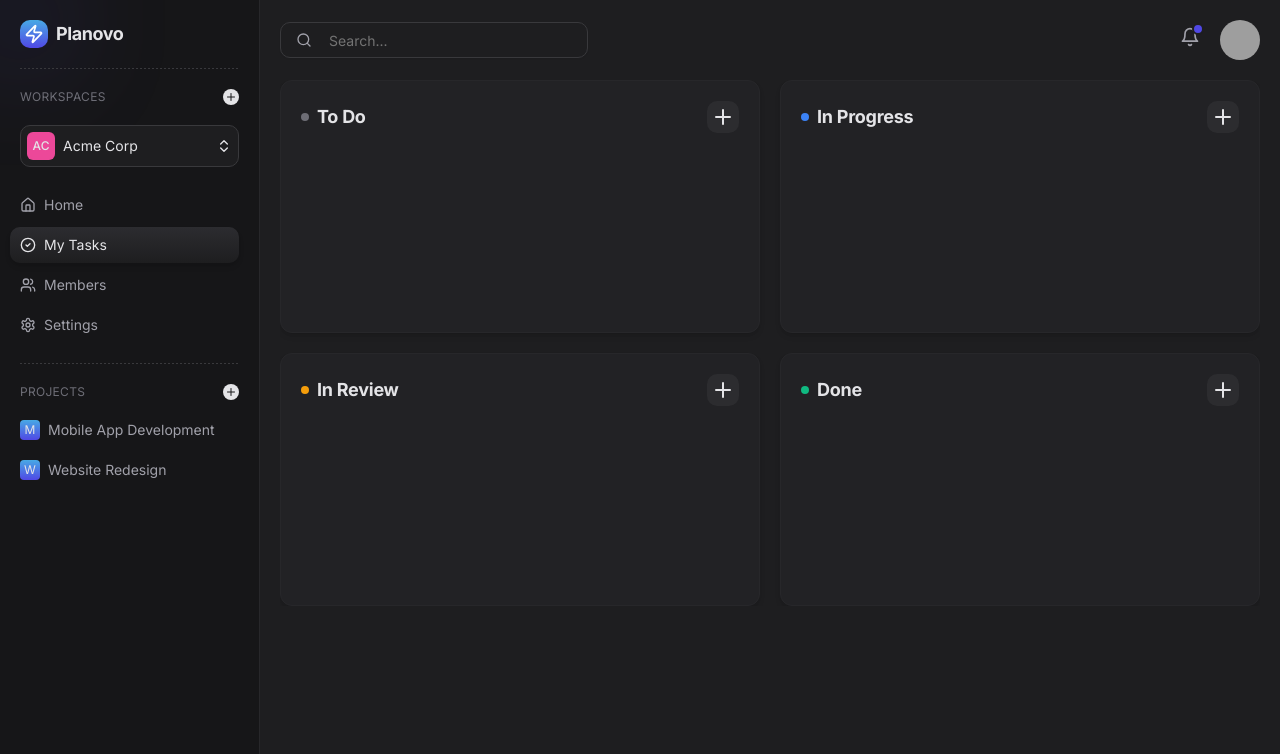
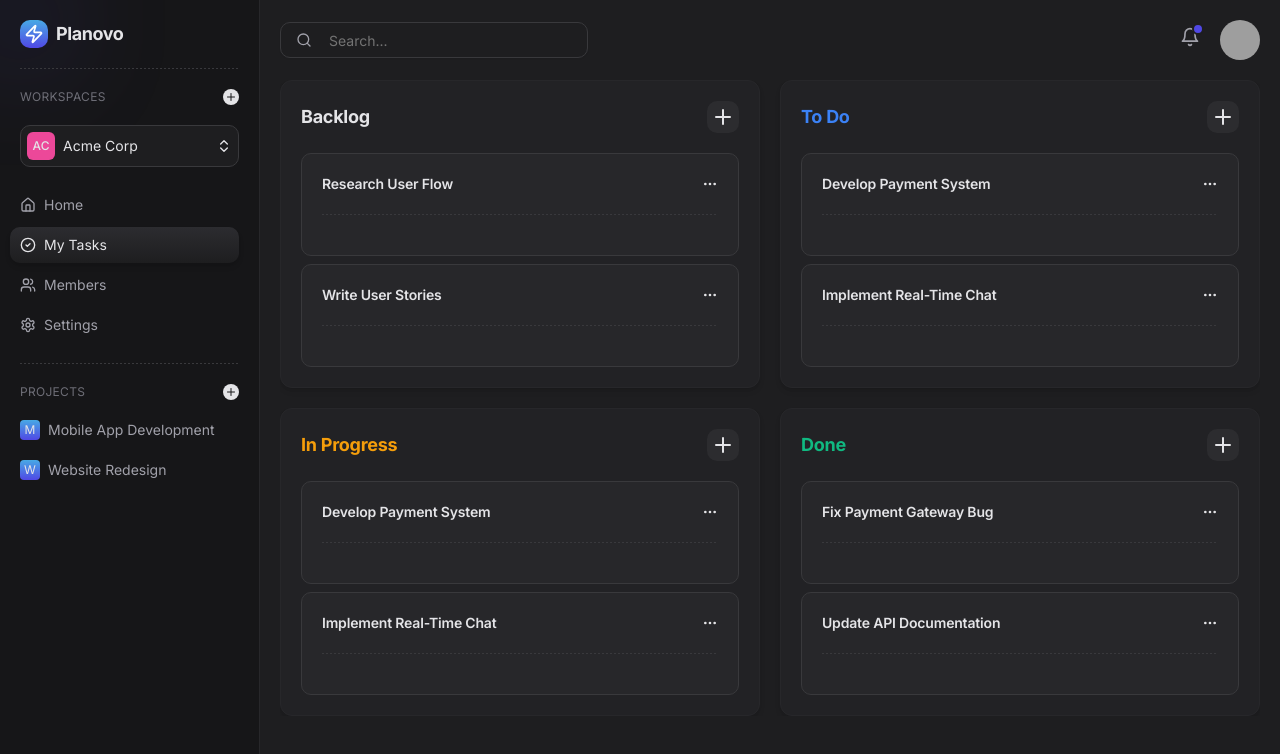
Before and after one commit to loqman1235/planovo-project-management-app, a Next.js app: page /workspaces/1/tasks in a window 1280 px wide. Shown: the top 754 px of the page. Built offline with nearby package versions, Linux system fonts and the light colour scheme; grey boxes are pictures that could not be loaded.

Commit message:
update 10 files

```diff
--- a/app/globals.css
+++ b/app/globals.css
@@ -41,7 +41,7 @@
     --sidebar-link-active-bg: 240 4% 18%;
 
     /* COLUMN TYPES */
-    --column-todo: #6e6e76;
+    --column-backlog: #a0a0a8;
     --column-inProgress: #3b82f6;
     --column-inReview: #f59e0b;
     --column-done: #10b981;
--- a/app/workspaces/[id]/tasks/_components/ColumnContainer.tsx
+++ b/app/workspaces/[id]/tasks/_components/ColumnContainer.tsx
@@ -14,55 +14,47 @@ import {
 import { Input } from "@/components/ui/input";
 import { Label } from "@/components/ui/label";
 
-import { Task } from "@/types";
+import { ColumnType, Task } from "@/types";
 import { PlusIcon } from "lucide-react";
 import { useState } from "react";
 import { TaskContainer } from "./TaskContainer";
-import { useDroppable } from "@dnd-kit/core";
-import {
-  SortableContext,
-  verticalListSortingStrategy,
-} from "@dnd-kit/sortable";
+import { useKanbanBoard } from "@/context/KanbanBoardContext";
 
 type ColumnContainerProps = {
   id: string;
   title: string;
-  type: "todo" | "inProgress" | "inReview" | "done";
-  createTask: (id: string, title: string) => void;
+  type: ColumnType;
   tasks: Task[];
 };
 
 export const ColumnContainer = ({
-  id,
+  // id,
   title,
   type,
-  createTask,
   tasks,
 }: ColumnContainerProps) => {
-  const { setNodeRef, isOver } = useDroppable({
-    id,
-  });
+  const { createTask, handleDragOver } = useKanbanBoard();
   const [open, setOpen] = useState(false);
   const [taskTitle, setTaskTitle] = useState("");
+  const isOver = false;
 
-  const columnType = {
-    todo: "bg-[var(--column-todo)]",
-    inProgress: "bg-[var(--column-inProgress)]",
-    inReview: "bg-[var(--column-inReview)]",
-    done: "bg-[var(--column-done)]",
+  const columnHeadingColor = {
+    backlog: "text-text-primary",
+    todo: "text-[var(--column-inProgress)]",
+    inProgress: "text-[var(--column-inReview)]",
+    done: "text-[var(--column-done)]",
   };
 
   return (
     <Card
-      ref={setNodeRef}
+      onDragOver={handleDragOver}
       className={`w-full min-h-[253px] ${
-        isOver && "border border-border-light"
+        isOver && "border-2 border-border-light"
       }`}
     >
       <div className="flex items-center justify-between p-5">
         <div className="flex items-center gap-2">
-          <div className={`w-2 h-2 rounded-full ${columnType[type]}`} />
-          <H4>{title}</H4>
+          <H4 className={columnHeadingColor[type]}>{title}</H4>
         </div>
         <Dialog open={open} onOpenChange={setOpen}>
           <DialogTrigger asChild>
@@ -89,7 +81,9 @@ export const ColumnContainer = ({
             <DialogFooter>
               <Button
                 onClick={() => {
-                  createTask(id, taskTitle);
+                  if (taskTitle.trim().length === 0) return;
+
+                  createTask(taskTitle);
                   setTaskTitle("");
                   setOpen(false);
                 }}
@@ -102,14 +96,9 @@ export const ColumnContainer = ({
       </div>
 
       <CardContent className="flex flex-col gap-2">
-        <SortableContext
-          items={tasks.filter((task) => task.columnId === id)}
-          strategy={verticalListSortingStrategy}
-        >
-          {tasks.map((task) => (
-            <TaskContainer key={task.id} task={task} columnId={id} />
-          ))}
-        </SortableContext>
+        {tasks.map((task) => (
+          <TaskContainer key={task.id} task={task} />
+        ))}
       </CardContent>
     </Card>
   );
--- a/app/workspaces/[id]/tasks/_components/KanbanBoard.tsx
+++ b/app/workspaces/[id]/tasks/_components/KanbanBoard.tsx
@@ -1,97 +1,27 @@
 "use client";
 
-import { useState } from "react";
 import { ColumnContainer } from "./ColumnContainer";
-import { Column, ColumnType, Task } from "@/types";
 import {
-  DndContext,
-  DragEndEvent,
-  useSensors,
-  useSensor,
-  PointerSensor,
-  KeyboardSensor,
-  closestCorners,
-} from "@dnd-kit/core";
-import { arrayMove, sortableKeyboardCoordinates } from "@dnd-kit/sortable";
+  KanbanBoardProvider,
+  useKanbanBoard,
+} from "@/context/KanbanBoardContext";
 
 export const KanbanBoard = () => {
-  const [tasks, setTasks] = useState<Task[]>([]);
-  const [columns] = useState<Column[]>([
-    { id: "1", title: "To Do", type: ColumnType.todo },
-    { id: "2", title: "In Progress", type: ColumnType.inProgress },
-    { id: "3", title: "In Review", type: ColumnType.inReview },
-    { id: "4", title: "Done", type: ColumnType.done },
-  ]);
-
-  const createTask = (columnId: string, title: string) => {
-    if (title.trim() !== "") {
-      const newTask: Task = {
-        id: Date.now().toString(),
-        columnId,
-        title,
-      };
-
-      setTasks([...tasks, newTask]);
-    }
-  };
-
-  const sensors = useSensors(
-    useSensor(PointerSensor, {
-      activationConstraint: {
-        distance: 5,
-      },
-    }),
-    useSensor(KeyboardSensor, {
-      coordinateGetter: sortableKeyboardCoordinates,
-    })
-  );
-
-  const handleDragEnd = (event: DragEndEvent) => {
-    const { active, over } = event;
-
-    if (!over) return;
-
-    const activeTask = tasks.find((task) => task.id === active.id);
-    if (activeTask) {
-      if (activeTask.columnId !== over.id) {
-        // If task moved to a different column
-        setTasks((prevTasks) =>
-          prevTasks.map((task) =>
-            task.id === active.id
-              ? { ...task, columnId: over.id as string }
-              : task
-          )
-        );
-      } else {
-        // If task was dropped in the same column, reorder tasks
-        const activeIndex = tasks.findIndex((task) => task.id === active.id);
-        const overIndex = tasks.findIndex((task) => task.id === over.id);
-
-        // Reorder tasks in the same column based on their position
-        const reorderedTasks = arrayMove(tasks, activeIndex, overIndex);
-        setTasks(reorderedTasks);
-      }
-    }
-  };
+  const { columns } = useKanbanBoard();
 
   return (
-    <DndContext
-      sensors={sensors}
-      onDragEnd={handleDragEnd}
-      collisionDetection={closestCorners}
-    >
-      <div className="grid grid-cols-1 md:grid-cols-2 gap-5">
+    <div className="grid grid-cols-1 md:grid-cols-2 gap-5">
+      <KanbanBoardProvider>
         {columns.map((column) => (
           <ColumnContainer
             key={column.id}
             id={column.id}
             title={column.title}
-            type={column.type as ColumnType}
-            createTask={createTask}
-            tasks={tasks.filter((task) => task.columnId === column.id)}
+            tasks={column.tasks}
+            type={column.type}
           />
         ))}
-      </div>
-    </DndContext>
+      </KanbanBoardProvider>
+    </div>
   );
 };
--- a/app/workspaces/[id]/tasks/_components/TaskContainer.tsx
+++ b/app/workspaces/[id]/tasks/_components/TaskContainer.tsx
@@ -1,26 +1,16 @@
 "use client";
 import { Divider } from "@/components/Divider";
+import { useKanbanBoard } from "@/context/KanbanBoardContext";
 import { Task } from "@/types";
 import { EllipsisIcon } from "lucide-react";
-import { CSS } from "@dnd-kit/utilities";
-import { useDraggable } from "@dnd-kit/core";
 
 type TaskContainerProps = {
   task: Task;
-  columnId: string;
 };
 
 export const TaskContainer = ({ task }: TaskContainerProps) => {
-  const { attributes, listeners, setNodeRef, transform, isDragging } =
-    useDraggable({
-      id: task.id,
-    });
-
-  const style = transform
-    ? {
-        transform: CSS.Translate.toString(transform),
-      }
-    : undefined;
+  const { handleDragStart, handleDragEnd, handleDrag } = useKanbanBoard();
+  const isDragging = false;
 
   const handleMenuClick = (e: React.MouseEvent) => {
     e.stopPropagation(); // Prevent triggering drag events
@@ -28,10 +18,10 @@ export const TaskContainer = ({ task }: TaskContainerProps) => {
 
   return (
     <div
-      ref={setNodeRef}
-      style={style}
-      {...attributes}
-      {...listeners}
+      onDrag={() => handleDrag(task.id)}
+      onDragStart={() => handleDragStart(task.id)}
+      onDragEnd={handleDragEnd}
+      draggable
       className={`w-full flex flex-col bg-card-foreground p-5 rounded-md border border-border-light
         cursor-grab active:cursor-grabbing ${isDragging && "shadow-xl"}
         `}
--- a/components/H4.tsx
+++ b/components/H4.tsx
@@ -1,6 +1,18 @@
-export const H4 = ({ children }: { children: string }) => {
+import { cn } from "@/lib/utils";
+
+type H4Props = {
+  className?: string;
+  children: string;
+};
+
+export const H4 = ({ children, className }: H4Props) => {
   return (
-    <h4 className="text-lg font-bold tracking-[-0.26px] text-text-primary">
+    <h4
+      className={cn(
+        "text-lg font-bold tracking-[-0.26px] text-text-primary",
+        className
+      )}
+    >
       {children}
     </h4>
   );
--- /dev/null
+++ b/context/KanbanBoardContext.tsx
@@ -0,0 +1,118 @@
+"use client";
+
+import { INITIAL_COLUMNS } from "@/data";
+import { Column } from "@/types";
+import { createContext, useContext, useState } from "react";
+
+type KanbanBoardContext = {
+  columns: Column[];
+  setColumns: React.Dispatch<React.SetStateAction<Column[]>>;
+  createTask: (title: string) => void;
+  handleDragOver: (e: React.DragEvent) => void;
+  handleDragStart: (taskId: string) => void;
+  handleDragEnd: () => void;
+  handleDrag: (taskId: string) => void;
+};
+
+export const KanbanBoardContext = createContext<KanbanBoardContext>({
+  columns: INITIAL_COLUMNS,
+  setColumns: () => {},
+  createTask: () => {},
+  handleDragOver: () => {},
+  handleDragStart: () => {},
+  handleDragEnd: () => {},
+  handleDrag: () => {},
+});
+
+export const KanbanBoardProvider = ({
+  children,
+}: {
+  children: React.ReactNode;
+}) => {
+  const [columns, setColumns] = useState<Column[]>(INITIAL_COLUMNS);
+  const [draggingTaskId, setDraggingTaskId] = useState<string | null>(null);
+
+  const createTask = (title: string) => {
+    console.log(title);
+
+    const newTask = { id: crypto.randomUUID(), title };
+    setColumns((prevColumns) => {
+      return prevColumns.map((column) => {
+        if (column.type === "backlog") {
+          return {
+            ...column,
+            tasks: [...column.tasks, newTask],
+          };
+        }
+
+        if (column.type === "todo") {
+          return {
+            ...column,
+            tasks: [...column.tasks, newTask],
+          };
+        }
+
+        if (column.type === "inProgress") {
+          return {
+            ...column,
+            tasks: [...column.tasks, newTask],
+          };
+        }
+
+        if (column.type === "done") {
+          return {
+            ...column,
+            tasks: [...column.tasks, newTask],
+          };
+        }
+
+        return column;
+      });
+    });
+  };
+
+  const handleDragOver = (e: React.DragEvent) => {
+    e.preventDefault();
+    console.log("Drag over");
+  };
+
+  const handleDragStart = (taskId: string) => {
+    setDraggingTaskId(taskId);
+  };
+
+  const handleDrag = (taskId: string) => {
+    setDraggingTaskId(taskId);
+  };
+
+  const handleDragEnd = () => {
+    setDraggingTaskId(null);
+  };
+
+  console.log("draggingTaskId", draggingTaskId);
+
+  return (
+    <KanbanBoardContext.Provider
+      value={{
+        columns,
+        setColumns,
+        createTask,
+        handleDragOver,
+        handleDragStart,
+        handleDragEnd,
+        handleDrag,
+      }}
+    >
+      {children}
+    </KanbanBoardContext.Provider>
+  );
+};
+
+export const useKanbanBoard = () => {
+  const context = useContext(KanbanBoardContext);
+
+  if (!context) {
+    throw new Error("useKanbanBoard must be within KanbanBoardProvider");
+  }
+
+  return context;
+};
--- a/data/index.ts
+++ b/data/index.ts
@@ -1,37 +1,41 @@
-import { KanbanData } from "@/types";
+import { Column, ColumnType } from "@/types";
+import { v1 as uuid } from "uuid";
 
-export const kanbanData: KanbanData = {
-  tasks: {
-    "task-1": {
-      id: "task-1",
-      content: "Optimize Images",
-      date: "November 11th, 2024",
-      project: "Pioneer Mobile App",
-    },
-    "task-2": {
-      id: "task-2",
-      content: "Design Navbar",
-      date: "November 11th, 2024",
-      project: "Pioneer Mobile App",
-    },
-    "task-3": {
-      id: "task-3",
-      content: "Develop Sidebar",
-      date: "November 11th, 2024",
-      project: "Pioneer Mobile App",
-    },
-    "task-4": {
-      id: "task-4",
-      content: "Deploy",
-      date: "November 11th, 2024",
-      project: "Pioneer Mobile App",
-    },
+export const INITIAL_COLUMNS: Column[] = [
+  {
+    id: uuid(),
+    title: "Backlog",
+    type: ColumnType.backlog,
+    tasks: [
+      { id: uuid(), title: "Research User Flow" },
+      { id: uuid(), title: "Write User Stories" },
+    ],
   },
-  columns: {
-    "column-1": { id: "column-1", title: "To Do", taskIds: ["task-1"] },
-    "column-2": { id: "column-2", title: "In Progress", taskIds: ["task-2"] },
-    "column-3": { id: "column-3", title: "In Review", taskIds: ["task-3"] },
-    "column-4": { id: "column-4", title: "Done", taskIds: ["task-4"] },
+  {
+    id: uuid(),
+    title: "To Do",
+    type: ColumnType.todo,
+    tasks: [
+      { id: uuid(), title: "Develop Payment System" },
+      { id: uuid(), title: "Implement Real-Time Chat" },
+    ],
   },
-  columnOrder: ["column-1", "column-2", "column-3", "column-4"],
-};
+  {
+    id: uuid(),
+    title: "In Progress",
+    type: ColumnType.inProgress,
+    tasks: [
+      { id: uuid(), title: "Develop Payment System" },
+      { id: uuid(), title: "Implement Real-Time Chat" },
+    ],
+  },
+  {
+    id: uuid(),
+    title: "Done",
+    type: ColumnType.done,
+    tasks: [
+      { id: uuid(), title: "Fix Payment Gateway Bug" },
+      { id: uuid(), title: "Update API Documentation" },
+    ],
+  },
+];
--- a/package.json
+++ b/package.json
@@ -28,6 +28,7 @@
     "react-icons": "^5.3.0",
     "tailwind-merge": "^2.5.5",
     "tailwindcss-animate": "^1.0.7",
+    "uuid": "^11.0.3",
     "zod": "^3.23.8"
   },
   "devDependencies": {
--- a/types/index.ts
+++ b/types/index.ts
@@ -1,18 +1,18 @@
 export interface Task {
   id: string;
-  columnId: string;
   title: string;
 }
 
 export interface Column {
   id: string;
   title: string;
-  type: "todo" | "inProgress" | "inReview" | "done";
+  type: ColumnType;
+  tasks: Task[];
 }
 
 export enum ColumnType {
+  backlog = "backlog",
   todo = "todo",
   inProgress = "inProgress",
-  inReview = "inReview",
   done = "done",
 }
```
Also changed, not shown: 1 other file (tests, documents, lock files or other folders).
